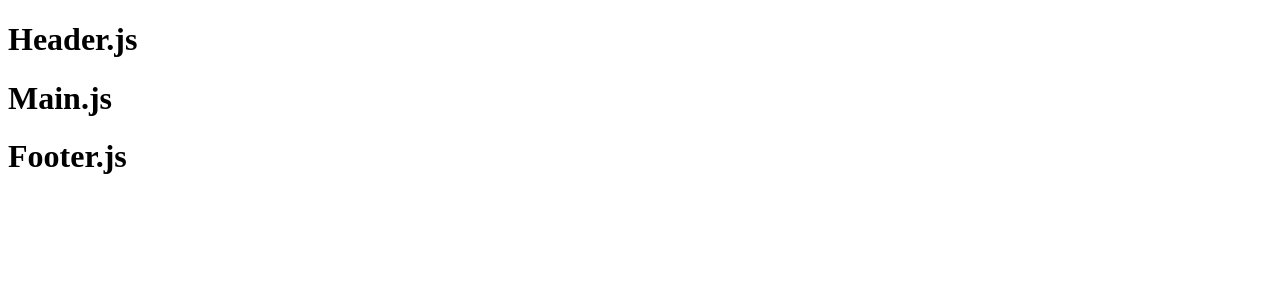
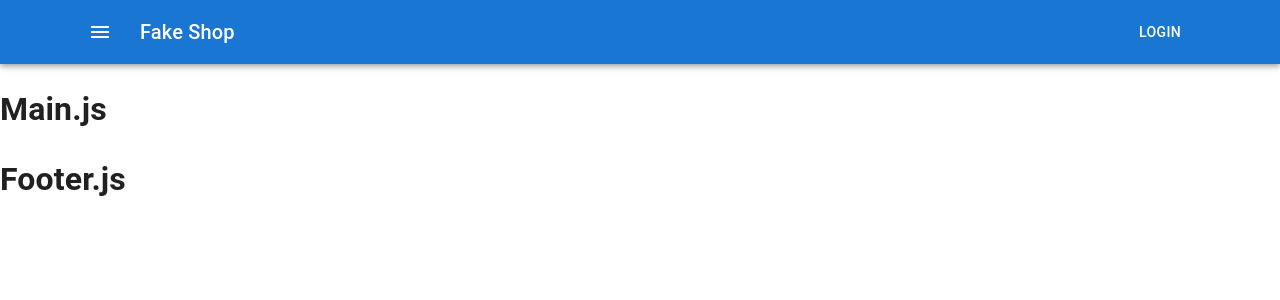
Before and after one commit to VladislavFuklev/FakeShop, a React (Create React App) app: page / in a window 1280 px wide. Shown: the top 300 px of the page. Built offline with nearby package versions, Linux system fonts and the light colour scheme.

Commit message:
поделючили библиотеку материал

```diff
--- a/package.json
+++ b/package.json
@@ -3,6 +3,10 @@
   "version": "0.1.0",
   "private": true,
   "dependencies": {
+    "@emotion/react": "^11.9.0",
+    "@emotion/styled": "^11.8.1",
+    "@mui/icons-material": "^5.8.2",
+    "@mui/material": "^5.8.2",
     "@testing-library/jest-dom": "^5.16.4",
     "@testing-library/react": "^13.2.0",
     "@testing-library/user-event": "^13.5.0",
--- a/src/container/App/App.js
+++ b/src/container/App/App.js
@@ -2,13 +2,15 @@
 import { Header } from 'container/Header/Header'
 import { Main } from 'container/Main/Main'
 import { Footer } from 'container/Footer/Footer'
+import { CssBaseline } from '@mui/material'
 
 export const App = () => {
     return (
         <>
-            <Header/>
-            <Main/>
-            <Footer/>
+            <CssBaseline />
+            <Header />
+            <Main />
+            <Footer />
         </>
     )
 }
--- a/src/container/Header/Header.js
+++ b/src/container/Header/Header.js
@@ -1,9 +1,39 @@
-import React from "react";
+import React from 'react'
+
+import AppBar from '@mui/material/AppBar'
+import Toolbar from '@mui/material/Toolbar'
+import Typography from '@mui/material/Typography'
+import Button from '@mui/material/Button'
+import IconButton from '@mui/material/IconButton'
+import MenuIcon from '@mui/icons-material/Menu'
+import { Container } from '@mui/material'
 
 export const Header = () => {
     return (
         <>
-            <h1>Header.js</h1>
+            <AppBar position="static">
+                <Container>
+                    <Toolbar>
+                        <IconButton
+                            size="large"
+                            edge="start"
+                            color="inherit"
+                            aria-label="menu"
+                            sx={{ mr: 2 }}
+                        >
+                            <MenuIcon />
+                        </IconButton>
+                        <Typography
+                            variant="h6"
+                            component="div"
+                            sx={{ flexGrow: 1 }}
+                        >
+                            Fake Shop
+                        </Typography>
+                        <Button color="inherit">Login</Button>
+                    </Toolbar>
+                </Container>
+            </AppBar>
         </>
     )
 }
```
Also changed, not shown: 1 other file (tests, documents, lock files or other folders).
